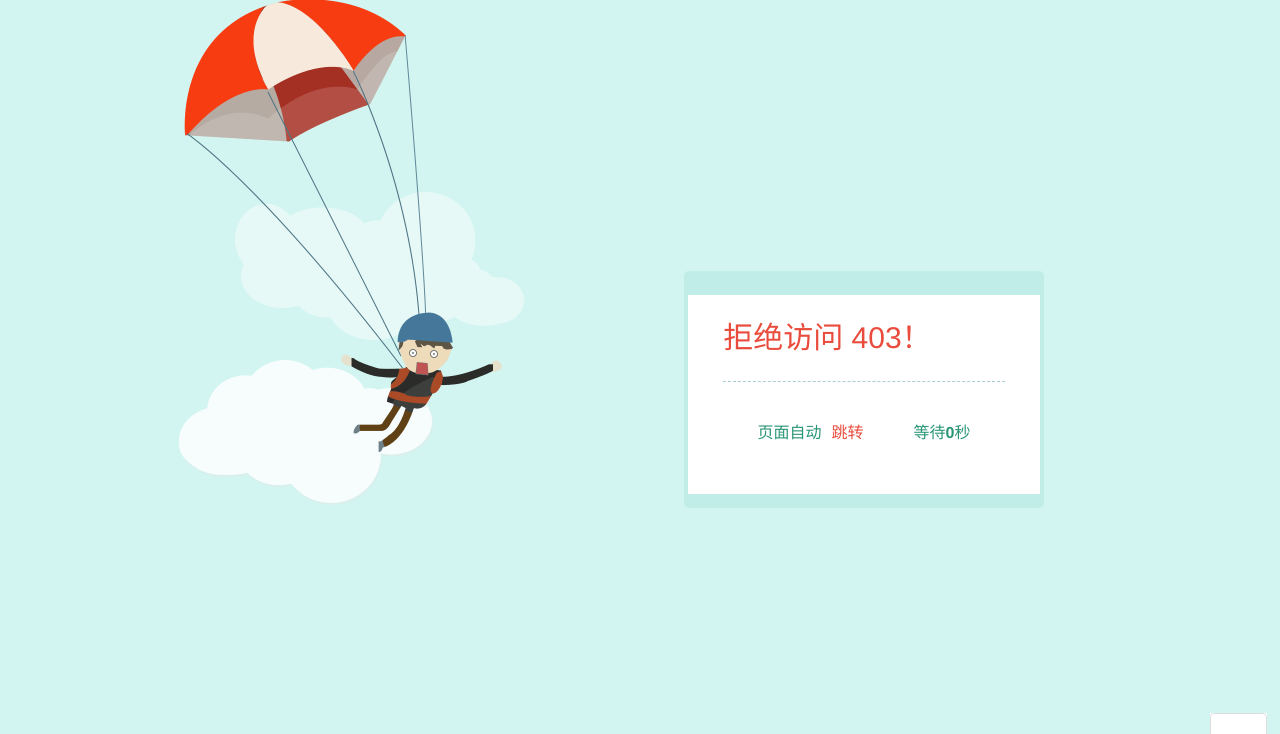
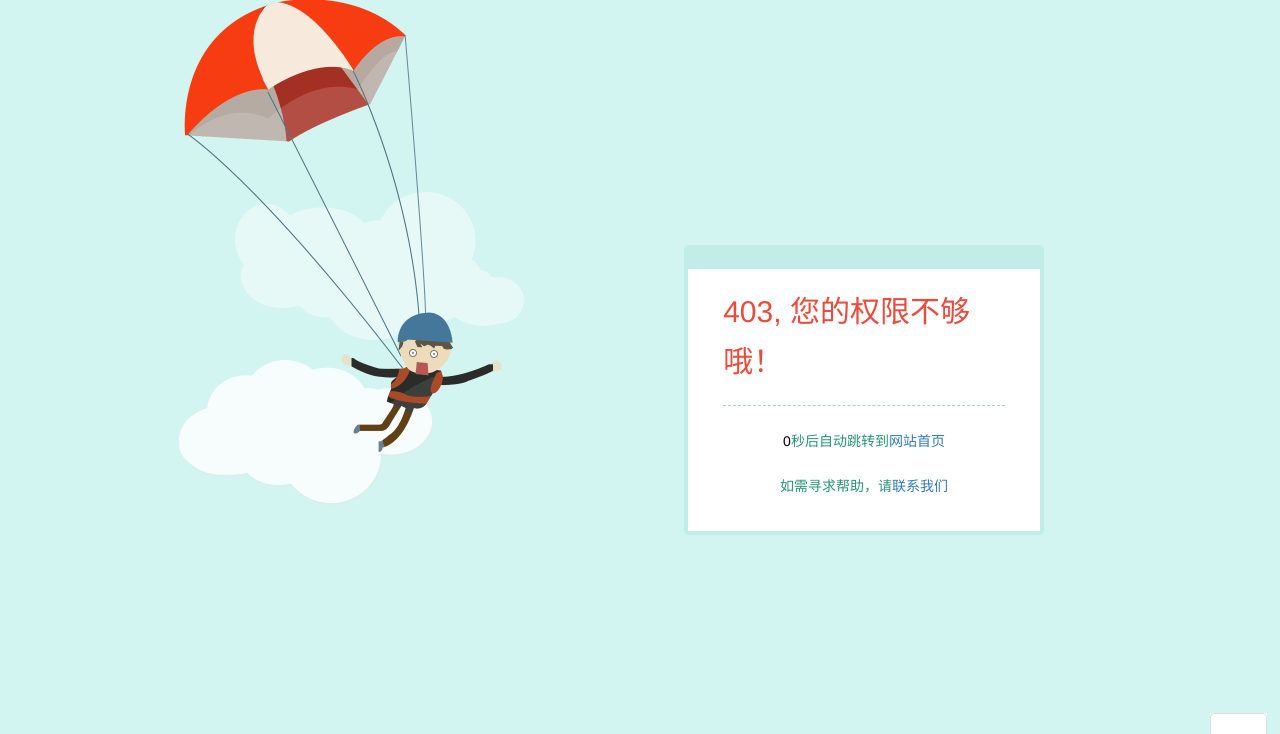
Before and after one commit to tony90s/hxw_blog, a Django app: template hxw_blog/templates/error/error_403.html in a window 1280 px wide. Shown: the part 378-1112 px from the top of the page. Run offline with Django 3.2, Linux system fonts and the light colour scheme; the template is opened without the code that fills it, so the values that code supplies are empty; some libraries are stand-ins or nearby versions.

Commit message:
update error webpage css

```diff
--- a/hxw_blog/static/css/error/error.css
+++ b/hxw_blog/static/css/error/error.css
@@ -15,9 +15,9 @@ body{background: #d2f5f1}
 .tipInfo{position:absolute;z-index:99;margin-left:150px;border: 4px solid #c0ece7;border-color: rgba(192,237,232,07);border-radius:5px;derbackground:#c0ece7;background: rgba(192,237,232,07);width: 360px}
 .tipInfo .in{background: #fff;padding: 0 10%}
 .tipInfo .in h2{line-height:50px;font-size: 30px;color: #e94c3c;border-bottom: 1px dashed #aacdd5;padding: 18px 0}
-.tipInfo .in p{padding:30px 0 50px 0;text-align: center;color: #289575}
-.tipInfo .in p span{margin:0 20px}
-.tipInfo .in p span a{color:#e94c3c;margin: 0 10px}
+.tipInfo .in p{font-size:14px;margin-top:25px;text-align: center;color: #289575}
+.tipInfo .in .textThis #wait{color: black}
+.tipInfo .in .other_info{padding-bottom: 25px}
 .tipInfo .in .desc{overflow: hidden;font-size: 14px;color: #2b2b2b;padding: 0 10%}
 .tipInfo .in .desc h3{font-weight: normal;padding: 20px 0 5px 0}
 @-webkit-keyframes cloudLarge{0%{right: -140px;}
--- a/hxw_blog/templates/error/error_403.html
+++ b/hxw_blog/templates/error/error_403.html
@@ -1,5 +1,5 @@
 {% extends "error/error_base.html" %}
-{% block title %}<title>404</title>{% endblock %}
+{% block title %}<title>403</title>{% endblock %}
 {% block error_info %}
-    <h2>拒绝访问 403！</h2>
+    <h2>403, 您的权限不够哦！</h2>
 {% endblock %}
--- a/hxw_blog/templates/error/error_404.html
+++ b/hxw_blog/templates/error/error_404.html
@@ -1,5 +1,5 @@
 {% extends "error/error_base.html" %}
 {% block title %}<title>404</title>{% endblock %}
 {% block error_info %}
-    <h2>资源未找到 404！</h2>
+    <h2>404, 您访问的资源没找到！</h2>
 {% endblock %}
--- a/hxw_blog/templates/error/error_500.html
+++ b/hxw_blog/templates/error/error_500.html
@@ -1,5 +1,5 @@
 {% extends "error/error_base.html" %}
-{% block title %}<title>404</title>{% endblock %}
+{% block title %}<title>500</title>{% endblock %}
 {% block error_info %}
-    <h2>出错啦 500！</h2>
+    <h2>服务器开小差了！</h2>
 {% endblock %}
--- a/hxw_blog/templates/error/error_base.html
+++ b/hxw_blog/templates/error/error_base.html
@@ -15,7 +15,10 @@
                     <div class="textThis">
                         {% block error_info %}
                         {% endblock %}
-                        <p><span>页面自动<a id="href" href="{% url 'index' %}">跳转</a></span><span>等待<b id="wait">5</b>秒</span></p>
+                        <p><span id="wait">6</span>秒后自动跳转到<a id="href" href="{% url 'index' %}">网站首页</a></p>
+                    </div>
+                    <div class="other_info">
+                        <p>如需寻求帮助，请<a target="_blank" href="http://mail.qq.com/cgi-bin/qm_share?t=qm_mailme&email=-czIxcjIysrJy8W9jIzTnpKQ">联系我们</a></p>
                     </div>
                 </div>
             </div>
```
